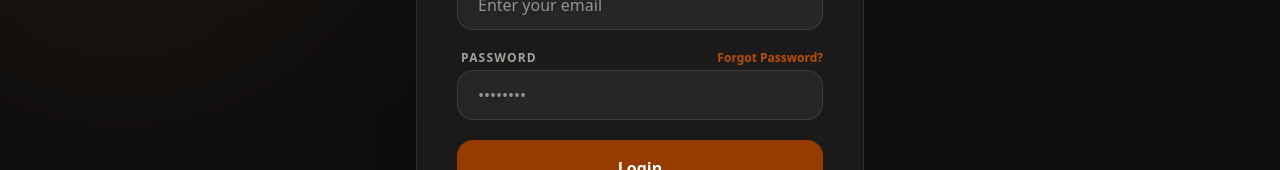
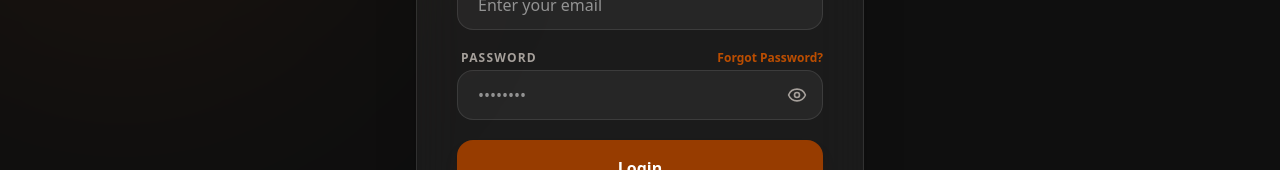
Before and after one commit to suja-l/KalyaniTimber, a React (Vite) app: page /login in a window 1280 px wide. Shown: the part 398-568 px from the top of the page. Built offline with nearby package versions, Linux system fonts and the light colour scheme.

Commit message:
feat: add show/hide password functionality to login page with eye toggle feature

```diff
--- a/src/Pages/LoginPage/LoginPage.jsx
+++ b/src/Pages/LoginPage/LoginPage.jsx
@@ -1,11 +1,11 @@
-// src/Pages/LoginPage/LoginPage.jsx
-
 import React, { useState } from "react";
 import { useNavigate, Link } from "react-router-dom";
+import { Eye, EyeOff } from "lucide-react"; //
 
 export default function LoginPage() {
   const [email, setEmail] = useState("");
   const [password, setPassword] = useState("");
+  const [showPassword, setShowPassword] = useState(false); // State for eye toggle
   const [loading, setLoading] = useState(false);
   const navigate = useNavigate();
 
@@ -37,6 +37,7 @@
 
   return (
     <div className="min-h-screen flex items-center justify-center relative overflow-hidden bg-[#0f0f0f]">
+      {/* Background Glow */}
       <div className="absolute top-[-10%] left-[-10%] w-[500px] h-[500px] bg-amber-900/10 rounded-full blur-[120px]"></div>
 
       <div className="relative w-full max-w-md mx-4 z-10">
@@ -61,7 +62,6 @@
             <div className="space-y-1">
               <div className="flex justify-between items-center ml-1">
                 <label className="block text-xs font-semibold text-stone-400 uppercase tracking-widest">Password</label>
-                {/* FORGOT PASSWORD LINK */}
                 <Link
                   to="/forgot-password"
                   className="text-xs font-semibold text-amber-700 hover:text-amber-500 transition-colors"
@@ -69,13 +69,24 @@
                   Forgot Password?
                 </Link>
               </div>
+
+              {/* Password Input with Eye Toggle */}
+              <div className="relative">
                 <input
-                type="password"
+                  type={showPassword ? "text" : "password"} //
                   required
                   className="w-full px-5 py-3 bg-white/5 border border-white/10 rounded-2xl text-white outline-none focus:ring-2 focus:ring-amber-800 transition-all"
                   placeholder="••••••••"
                   onChange={(e) => setPassword(e.target.value)}
                 />
+                <button
+                  type="button"
+                  className="absolute right-4 top-1/2 -translate-y-1/2 text-stone-400 hover:text-white transition-colors"
+                  onClick={() => setShowPassword(!showPassword)} //
+                >
+                  {showPassword ? <EyeOff size={20} /> : <Eye size={20} />}
+                </button>
+              </div>
             </div>
 
             <button
```
Lines whose indentation alone changed are shown as unchanged.
